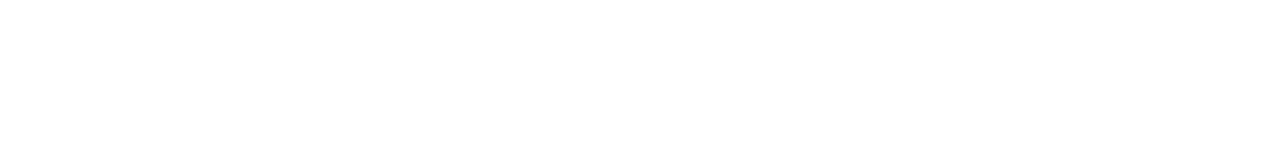
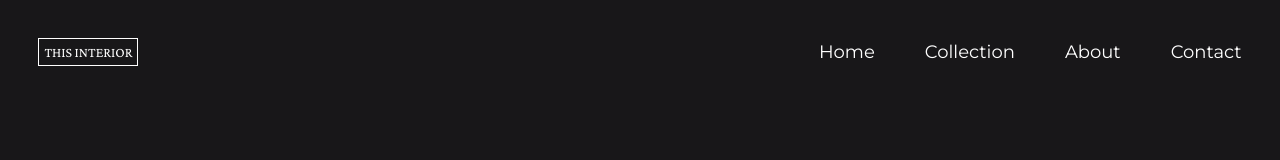
Before and after one commit to ralphZero/Interior-Consultant---DevChallengesIO, a plain HTML site: page index.html in a window 1280 px wide. Drawn offline with nearby package versions, Linux system fonts and the light colour scheme.

Commit message:
navbar implemented

```diff
--- a/index.html
+++ b/index.html
@@ -1,15 +1,33 @@
 <!DOCTYPE html>
 <html lang="en">
+
 <head>
   <meta charset="utf-8" />
-    <meta name="viewport" content="width=device-width, initial-scale=1,maximum-scale=5" />
+  <meta name="viewport" content="width=device-width, initial-scale=1,maximum-scale=5, shrink-to-fit=no" />
   <link rel="icon" href="devchallenges.png" />
   <link rel="shortcut icon" type="image/x-icon" href="https://devchallenges.io/" />
-    <link href="https://fonts.googleapis.com/css2?family=Poppins:wght@400;500&display=swap" rel="stylesheet" />
+  <link href="https://fonts.googleapis.com/css2?family=Crimson+Pro&family=Lora&family=Montserrat&display=swap"
+    rel="stylesheet">
+  <link href="https://fonts.googleapis.com/icon?family=Material+Icons" rel="stylesheet">
+  <link rel="stylesheet" href="style.css">
   <title>Interior Consultant</title>
 </head>
+
 <body>
-
+  <nav>
+    <div class="nav-title">This Interior</div>
+    <div class="nav-list">
+      <button class="nav-toggle" type="button">
+        <span class="material-icons">menu</span>
+      </button>
+      <ul class="nav-list-content">
+        <li><a href="#">Home</a></li>
+        <li><a href="#">Collection</a></li>
+        <li><a href="#">About</a></li>
+        <li><a href="#">Contact</a></li>
+      </ul>
+    </div>
+  </nav>
 </body>
 
 </html>
--- /dev/null
+++ b/style.css
@@ -0,0 +1,86 @@
+/* font-family: 'Crimson Pro', serif;
+font-family: 'Lora', serif;
+font-family: 'Montserrat', sans-serif; */
+
+html, body{
+    min-height: 100vh;
+    margin: 0;
+}
+body{
+    background-color: #181719;
+    color: #ffffff;
+}
+/*nav*/
+nav{
+    display: flex;
+    flex-direction: row;
+    align-items: center;
+    padding: 3%;
+}
+
+.nav-title{
+    font-family:'Crimson Pro', serif;
+    font-style: normal;
+    font-weight: 200;
+    font-size: 14px;
+    line-height: 16px;
+    text-transform: uppercase;
+    border: 1px solid #ffffff;
+    padding: 5px;
+    margin-right: auto;
+}
+
+.nav-list-content{
+    list-style-type: none;
+    margin: 0;
+    padding: 0;
+}
+
+li{
+    font-family: 'Montserrat', sans-serif;
+    font-style: normal;
+    font-weight: 500;
+    font-size: 18px;
+    line-height: 22px;
+    float: left;
+}
+
+li a{
+    display: block;
+    text-decoration: none;
+    margin-left: 50px;
+    color: #ffffff;
+}
+
+li a:hover{
+    font-weight: bold;
+}
+
+.material-icons{
+    color: #ffffff;
+    vertical-align: text-bottom;
+}
+
+.nav-toggle{
+    background-color: transparent;
+    border: none;
+    padding: 0;
+}
+
+.nav-list{
+    display: inline-flex;
+}
+
+@media screen and (min-width:701px){
+    .nav-toggle{
+        display: none;
+    }
+}
+@media screen and (max-width:700px){
+    .nav-toggle{
+        display: inline;
+    }
+    .nav-list-content{
+        display: none;
+    }
+}
```
Also changed, not shown: empty_room.png (added), frame.png (added). Lines whose indentation alone changed are shown as unchanged.
